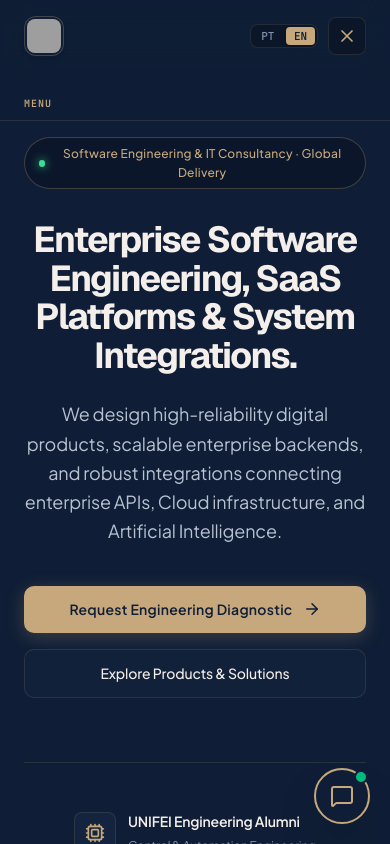
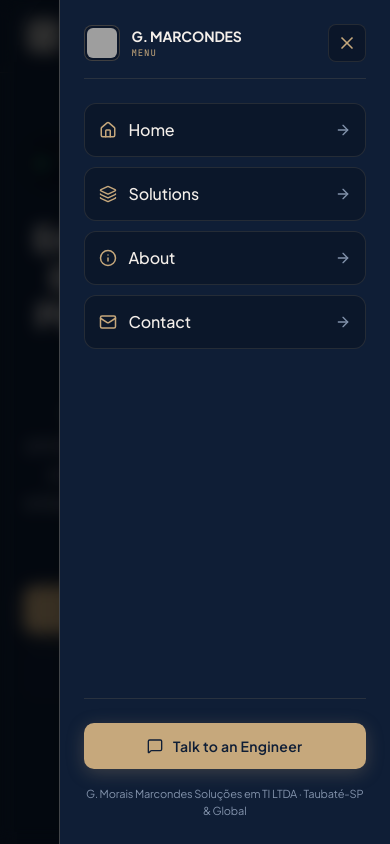
Before and after one commit to gmorais671/gmarcondes-tech, a Next.js app: page / in a window 390 px wide. Both pictures are taken after a click on the button "Abrir Menu de Navegação". Shown: the top 844 px of the page. Built offline with nearby package versions, Linux system fonts and the light colour scheme; grey boxes are pictures that could not be loaded.

Commit message:
feat(ui): implement smooth mobile slide-over navigation drawer with backdrop

```diff
--- a/src/components/Navbar.tsx
+++ b/src/components/Navbar.tsx
@@ -11,7 +11,7 @@ export function Navbar() {
   const { t } = useLanguage();
   const [mobileMenuOpen, setMobileMenuOpen] = useState(false);
 
-  // Fecha o menu mobile se redimensionar para tela grande
+  // Fecha o drawer ao redimensionar para telas maiores (>= md / 768px)
   useEffect(() => {
     const handleResize = () => {
       if (window.innerWidth >= 768) {
@@ -22,7 +22,7 @@ export function Navbar() {
     return () => window.removeEventListener("resize", handleResize);
   }, []);
 
-  // Trava o scroll do body quando o menu mobile está aberto
+  // Bloqueia a rolagem do body quando o drawer estiver aberto
   useEffect(() => {
     if (mobileMenuOpen) {
       document.body.style.overflow = "hidden";
@@ -35,7 +35,8 @@ export function Navbar() {
   }, [mobileMenuOpen]);
 
   return (
-    <header className="sticky top-0 z-50 backdrop-blur-md bg-[#0F1E36]/90 border-b border-[var(--border-subtle)]">
+    <>
+      <header className="sticky top-0 z-40 bg-[#0F1E36]/90 backdrop-blur-md border-b border-[var(--border-subtle)]">
         <div className="container-custom h-18 sm:h-20 flex items-center justify-between gap-3">
           {/* LOGO: No mobile é APENAS o ícone; no desktop mostra o texto */}
           <Link
@@ -82,10 +83,10 @@ export function Navbar() {
 
           {/* LADO DIREITO */}
           <div className="flex items-center gap-2.5 sm:gap-4 shrink-0">
-          {/* Seletor de Idioma (visível tanto no mobile quanto no desktop) */}
+            {/* Seletor de Idioma */}
             <LanguageSwitch />
 
-          {/* Botão de Contato Desktop (envolto em div hidden md:block para NUNCA vazar no mobile) */}
+            {/* Botão de Contato Desktop (envolto em div hidden md:block) */}
             <div className="hidden md:block">
               <a
                 href="https://wa.me/5512988921999?text=Ol%C3%A1%2C%20gostaria%20de%20um%20diagn%C3%B3stico%20de%20tecnologia%20para%20minha%20empresa."
@@ -98,32 +99,71 @@ export function Navbar() {
               </a>
             </div>
 
-          {/* Botão Hambúrguer Mobile (apenas em telas < 768px) */}
+            {/* Botão Hambúrguer Mobile */}
             <button
               type="button"
-            onClick={() => setMobileMenuOpen(!mobileMenuOpen)}
+              onClick={() => setMobileMenuOpen(true)}
               className="md:hidden p-2 rounded-lg bg-[#0b1629] border border-[var(--border-subtle)] text-[var(--accent)] hover:bg-[#14243f] transition-colors focus:outline-none"
               aria-label="Abrir Menu de Navegação"
-            aria-expanded={mobileMenuOpen}
             >
-            {mobileMenuOpen ? <X size={20} /> : <Menu size={20} />}
+              <Menu size={22} />
             </button>
           </div>
         </div>
+      </header>
 
-      {/* DRAWER / MENU MOBILE SUSPENSO */}
-      {mobileMenuOpen && (
-        <div className="md:hidden fixed inset-x-0 top-[72px] sm:top-[80px] bottom-0 bg-[#0F1E36]/98 backdrop-blur-xl border-b border-[var(--border-subtle)] z-40 overflow-y-auto flex flex-col justify-between p-6">
-          <div className="space-y-4">
-            <span className="text-[10px] uppercase font-mono tracking-widest text-[var(--accent)] font-semibold block mb-2">
-              Menu
-            </span>
+      {/* DRAWER MOBILE LATERAL (Renderizado fora do <header> para não sofrer limitação de backdrop-filter) */}
+      {/* 1. Backdrop escurecido com desfoque */}
+      <div
+        className={`fixed inset-0 z-50 bg-black/70 backdrop-blur-sm transition-opacity duration-300 md:hidden ${
+          mobileMenuOpen ? "opacity-100 pointer-events-auto" : "opacity-0 pointer-events-none"
+        }`}
+        onClick={() => setMobileMenuOpen(false)}
+        aria-hidden="true"
+      />
 
-            <nav className="space-y-2">
+      {/* 2. Gaveta Deslizante Lateral (Drawer) */}
+      <aside
+        className={`fixed top-0 right-0 bottom-0 w-[85vw] max-w-[340px] z-50 bg-[#0F1E36] border-l border-[var(--border-strong)] shadow-2xl flex flex-col justify-between p-6 transition-transform duration-300 ease-out md:hidden ${
+          mobileMenuOpen ? "translate-x-0" : "translate-x-full"
+        }`}
+        aria-label="Menu de Navegação Mobile"
+      >
+        <div className="flex flex-col gap-6">
+          {/* Topo do Drawer: Logo + Botão Fechar */}
+          <div className="flex items-center justify-between pb-4 border-b border-[var(--border-subtle)]">
+            <div className="flex items-center gap-3">
+              <div className="w-9 h-9 rounded-lg overflow-hidden border border-[var(--border-strong)] bg-[#0b1629] p-0.5">
+                <Image
+                  src="/brand/logo.jpg"
+                  alt="Logo G. Marcondes"
+                  width={36}
+                  height={36}
+                  className="w-full h-full object-cover rounded-md"
+                />
+              </div>
+              <div className="flex flex-col">
+                <span className="font-bold text-sm text-[var(--text-primary)]">G. MARCONDES</span>
+                <span className="text-[9px] uppercase font-mono tracking-widest text-[var(--accent)]">Menu</span>
+              </div>
+            </div>
+
+            <button
+              type="button"
+              onClick={() => setMobileMenuOpen(false)}
+              className="p-2 rounded-lg bg-[#0b1629] border border-[var(--border-subtle)] text-[var(--accent)] hover:bg-[#14243f] transition-colors focus:outline-none"
+              aria-label="Fechar Menu"
+            >
+              <X size={20} />
+            </button>
+          </div>
+
+          {/* Links de Navegação com ícones */}
+          <nav className="flex flex-col gap-2.5">
             <Link
               href="/"
               onClick={() => setMobileMenuOpen(false)}
-                className="flex items-center justify-between p-3.5 rounded-xl bg-[#0b1629] border border-[var(--border-subtle)] text-[var(--text-primary)] font-medium text-base hover:border-[var(--accent)] transition-colors"
+              className="flex items-center justify-between p-3.5 rounded-xl bg-[#0b1629]/80 border border-[var(--border-subtle)] text-[var(--text-primary)] font-medium text-base hover:border-[var(--accent)] transition-all active:scale-[0.98]"
             >
               <div className="flex items-center gap-3">
                 <Home size={18} className="text-[var(--accent)]" />
@@ -135,7 +175,7 @@ export function Navbar() {
             <Link
               href="/solucoes"
               onClick={() => setMobileMenuOpen(false)}
-                className="flex items-center justify-between p-3.5 rounded-xl bg-[#0b1629] border border-[var(--border-subtle)] text-[var(--text-primary)] font-medium text-base hover:border-[var(--accent)] transition-colors"
+              className="flex items-center justify-between p-3.5 rounded-xl bg-[#0b1629]/80 border border-[var(--border-subtle)] text-[var(--text-primary)] font-medium text-base hover:border-[var(--accent)] transition-all active:scale-[0.98]"
             >
               <div className="flex items-center gap-3">
                 <Layers size={18} className="text-[var(--accent)]" />
@@ -147,7 +187,7 @@ export function Navbar() {
             <Link
               href="/sobre"
               onClick={() => setMobileMenuOpen(false)}
-                className="flex items-center justify-between p-3.5 rounded-xl bg-[#0b1629] border border-[var(--border-subtle)] text-[var(--text-primary)] font-medium text-base hover:border-[var(--accent)] transition-colors"
+              className="flex items-center justify-between p-3.5 rounded-xl bg-[#0b1629]/80 border border-[var(--border-subtle)] text-[var(--text-primary)] font-medium text-base hover:border-[var(--accent)] transition-all active:scale-[0.98]"
             >
               <div className="flex items-center gap-3">
                 <Info size={18} className="text-[var(--accent)]" />
@@ -159,7 +199,7 @@ export function Navbar() {
             <Link
               href="/contato"
               onClick={() => setMobileMenuOpen(false)}
-                className="flex items-center justify-between p-3.5 rounded-xl bg-[#0b1629] border border-[var(--border-subtle)] text-[var(--text-primary)] font-medium text-base hover:border-[var(--accent)] transition-colors"
+              className="flex items-center justify-between p-3.5 rounded-xl bg-[#0b1629]/80 border border-[var(--border-subtle)] text-[var(--text-primary)] font-medium text-base hover:border-[var(--accent)] transition-all active:scale-[0.98]"
             >
               <div className="flex items-center gap-3">
                 <Mail size={18} className="text-[var(--accent)]" />
@@ -170,13 +210,14 @@ export function Navbar() {
           </nav>
         </div>
 
-          <div className="pt-6 border-t border-[var(--border-subtle)] space-y-4">
+        {/* Rodapé do Drawer */}
+        <div className="pt-6 border-t border-[var(--border-subtle)] flex flex-col gap-4">
           <a
             href="https://wa.me/5512988921999?text=Ol%C3%A1%2C%20gostaria%20de%20um%20diagn%C3%B3stico%20de%20tecnologia%20para%20minha%20empresa."
             target="_blank"
             rel="noreferrer"
             onClick={() => setMobileMenuOpen(false)}
-              className="btn-primary w-full py-3.5 text-center text-sm font-semibold justify-center"
+            className="btn-primary w-full py-3.5 text-center text-sm font-semibold justify-center shadow-lg"
           >
             <MessageSquare size={16} />
             <span>{t("nav.cta")}</span>
@@ -186,8 +227,7 @@ export function Navbar() {
             G. Morais Marcondes Soluções em TI LTDA · Taubaté-SP & Global
           </p>
         </div>
-        </div>
-      )}
-    </header>
+      </aside>
+    </>
   );
 }
```
Lines whose indentation alone changed are shown as unchanged.
